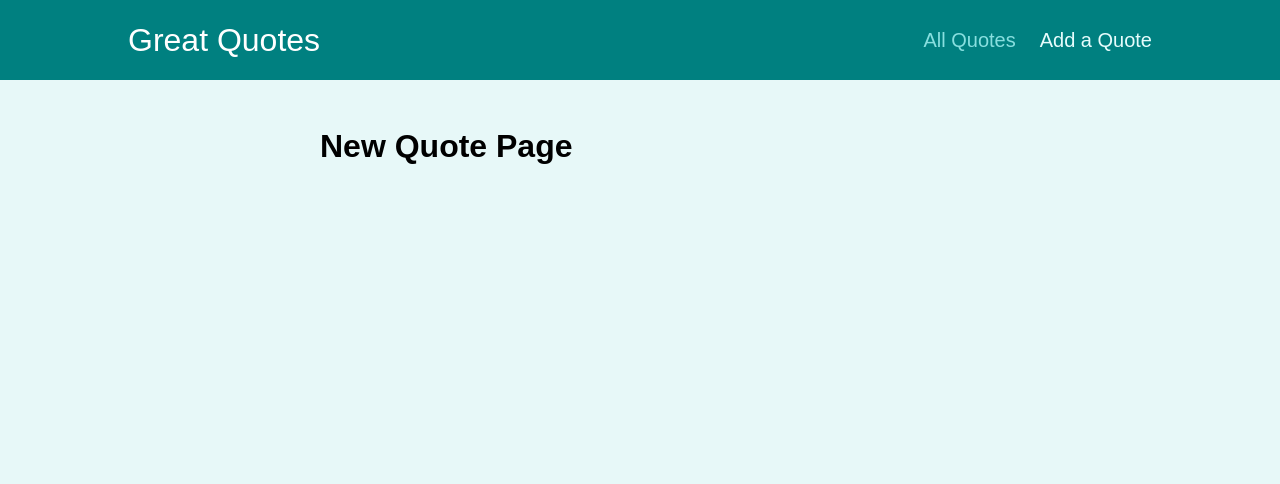
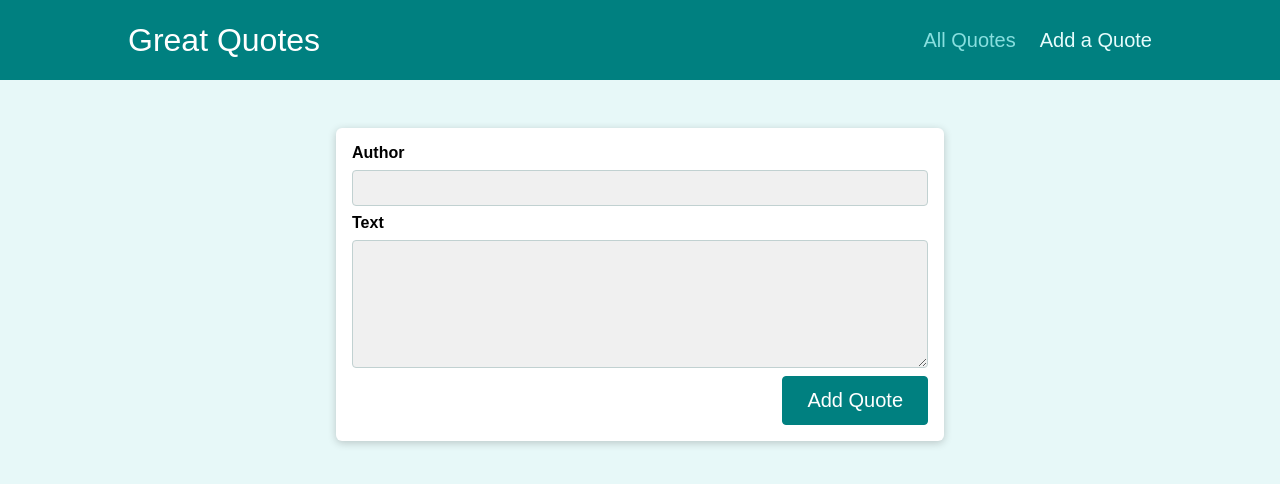
Before and after one commit to sioksohn/react-router-dom, a React (Create React App) app: page /new-quote in a window 1280 px wide. Shown: the top 484 px of the page. Built offline with nearby package versions, Linux system fonts and the light colour scheme.

Commit message:
Add AddQuoteHandler and QuoteForm in NewQuote

```diff
--- a/src/components/quotes/QuoteForm.tsx
+++ b/src/components/quotes/QuoteForm.tsx
@@ -4,9 +4,9 @@ import Card from "../UI/Card";
 import LoadingSpinner from "../UI/LoadingSpinner";
 import classes from "./QuoteForm.module.css";
 
-type EnteredQuote = {
-  author: string | undefined;
-  text: string | undefined;
+export type EnteredQuote = {
+  author: string;
+  text: string;
 };
 
 const QuoteForm = ({
--- a/src/pages/NewQuote.tsx
+++ b/src/pages/NewQuote.tsx
@@ -1,5 +1,11 @@
+import QuoteForm from "../components/quotes/QuoteForm";
+import { EnteredQuote } from "../components/quotes/QuoteForm";
+
 const NewQuote = () => {
-  return <h1>New Quote Page</h1>;
+  const addQuoteHandler = (quoteData: EnteredQuote) => {
+    console.log(quoteData);
+  };
+  return <QuoteForm isLoading={false} onAddQuote={addQuoteHandler} />;
 };
 
 export default NewQuote;
```
Also changed, not shown: src/components/quotes/QuoteItem.tsx (+3 -7 lines).
